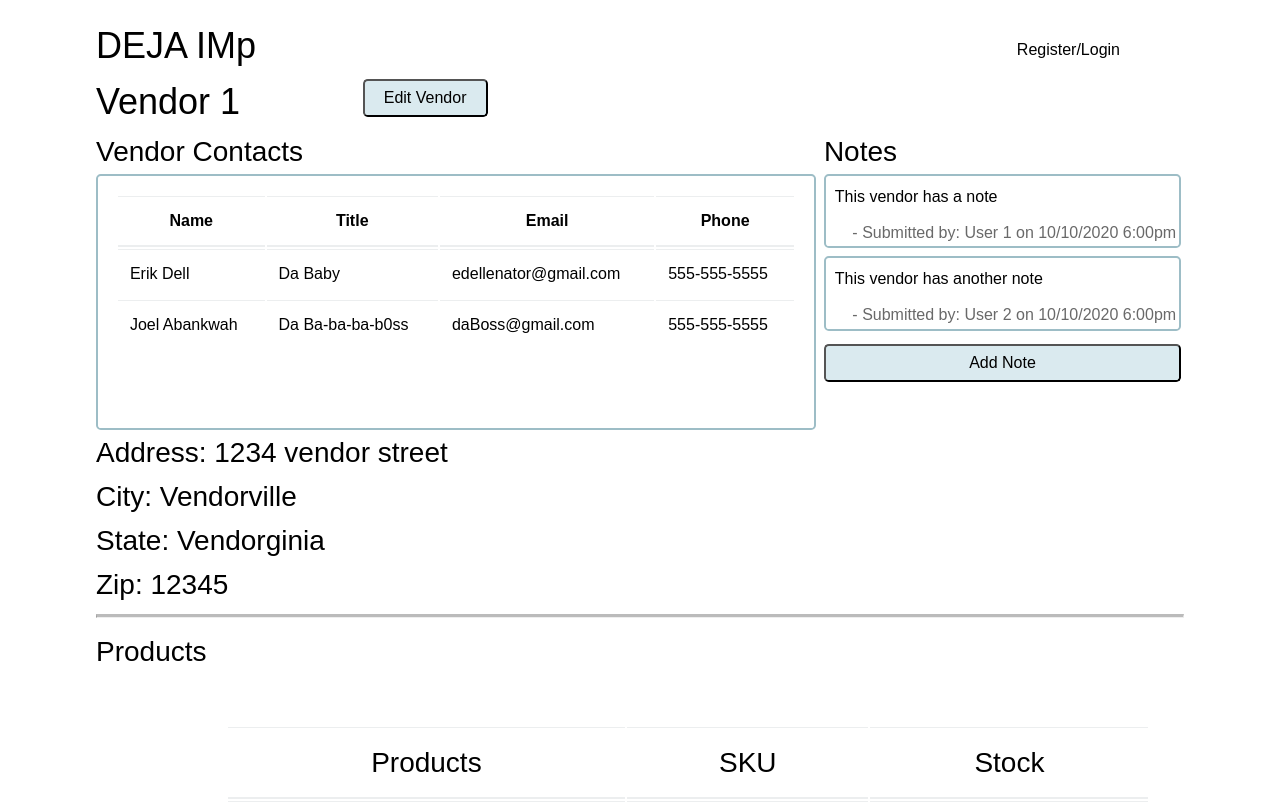
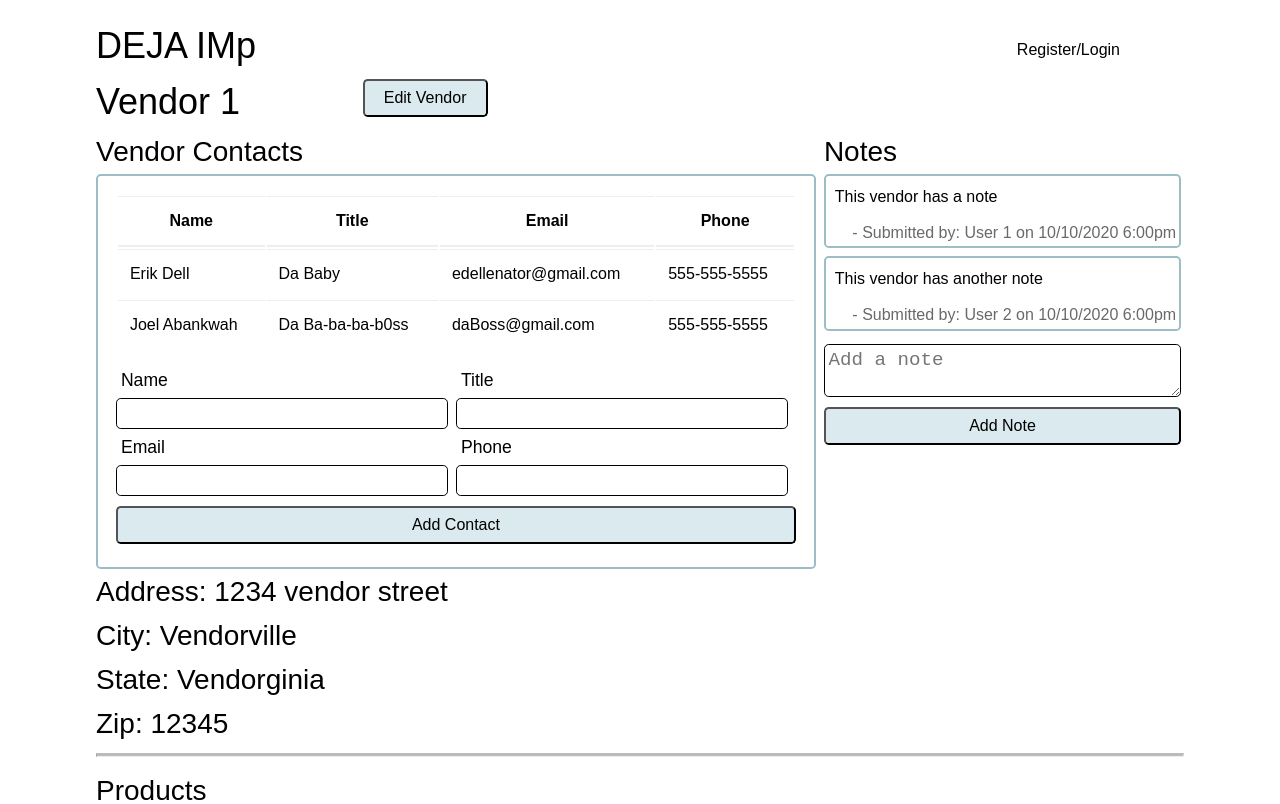
Before and after one commit to edellenator/Deja-imp, a React (Create React App) app in the folder client/: page /vendor/1 in a window 1280 px wide. Shown: the top 804 px of the page. Built offline with nearby package versions, Linux system fonts and the light colour scheme.

Commit message:
vendor forms register data

```diff
--- a/client/src/pages/Vendor.js
+++ b/client/src/pages/Vendor.js
@@ -1,9 +1,10 @@
-import React, {useEffect} from "react";
+import React, {useEffect, useState} from "react";
 import { Link, useParams } from "react-router-dom";
 import { useQuery, useMutation } from "@apollo/client";
 import ProductList from "../components/ProductList";
 // import QUERY_VENDOR from
 const Vendor = () => {
+    // temporary test data
     const vendors = [
         {
             id: "1",
@@ -113,6 +114,56 @@ const Vendor = () => {
         return vendor.id === id
     });
 
+    const [contactFormData, setContactFormData] = useState({
+        contactName: "",
+        contactTitle: "",
+        email: "",
+        phone: ""
+    })
+    const [noteFormData, setNoteFormData] = useState({
+        noteText:"",
+        user: "",
+        dateCreated: "",
+    })
+
+    const {
+        contactName,
+        contactTitle,
+        email,
+        phone
+    } = contactFormData
+
+    const {
+        noteText,
+        user,
+        dateCreated
+    } = noteFormData
+
+    const handleContactFormChange = (e) => {
+        const {name, value} = e.target;
+        setContactFormData({
+            ...contactFormData,
+            [name]: value
+        });
+        console.log(contactFormData);
+    };
+
+    const handleContactFormSubmit = (e) => {
+        e.preventDefault();
+    };
+
+    const handleNoteFormChange = (e) => {
+        const {name, value} = e.target;
+        setContactFormData({
+            ...noteFormData,
+            [name]: value
+        });
+        console.log(noteFormData);
+    };
+
+    const handleNoteFormSubmit = (e) => {
+        e.preventDefault();
+    };
     // const { loading, data } = useQuery(QUERY_VENDOR)
     return (
         <section className="container">
@@ -148,6 +199,27 @@ const Vendor = () => {
                                     )}
                                 </tbody>
                             </table>
+                            <form className="flex-row" onSubmit={handleContactFormSubmit}>
+                                <div className="col-auto mr-2">
+                                    <label className="form-label" htmlFor="contactName">Name</label>
+                                    <input className="form-input" type="text" name="contactName" value={contactName} onChange={handleContactFormChange}></input>
+                                </div>
+                                <div className="col-auto mr-2">
+                                    <label className="form-label" htmlFor="contact-title">Title</label>
+                                    <input className="form-input" type="text" name="contactTitle" value={contactTitle} onChange={handleContactFormChange}></input>
+                                </div>
+                                <div className="col-auto mr-2">
+                                    <label className="form-label" htmlFor="email">Email</label>
+                                    <input className="form-input" type="email" name="email" value={email} onChange={handleContactFormChange}></input>
+                                </div>
+                                <div className="col-auto mr-2">
+                                    <label className="form-label" htmlFor="phone">
+                                        Phone
+                                    </label>
+                                    <input className="form-input" type="tel" name="phone" value={phone} onChange={handleContactFormChange}></input>
+                                </div>
+                                <button className="btn col-auto" type="submit">Add Contact</button>
+                            </form>
                         </div>
                     </div>
                 </div>
@@ -163,7 +235,17 @@ const Vendor = () => {
                         </div>
                     </div>
                     )}
-                    <button className="btn">Add Note</button>
+                    <form onSubmit={handleNoteFormSubmit}>
+                        <textarea
+                            className="form-textarea"
+                            placeholder="Add a note"
+                            name="noteText"
+                            id="noteText"
+                            value={noteText}
+                            onChange={handleNoteFormChange}
+                        />
+                        <button className="btn">Add Note</button>
+                    </form>
                 </div>
                 <div className="flex-column col-12">
                     <h3 className="mb-1">Address: {vendor.street}</h3>
```
